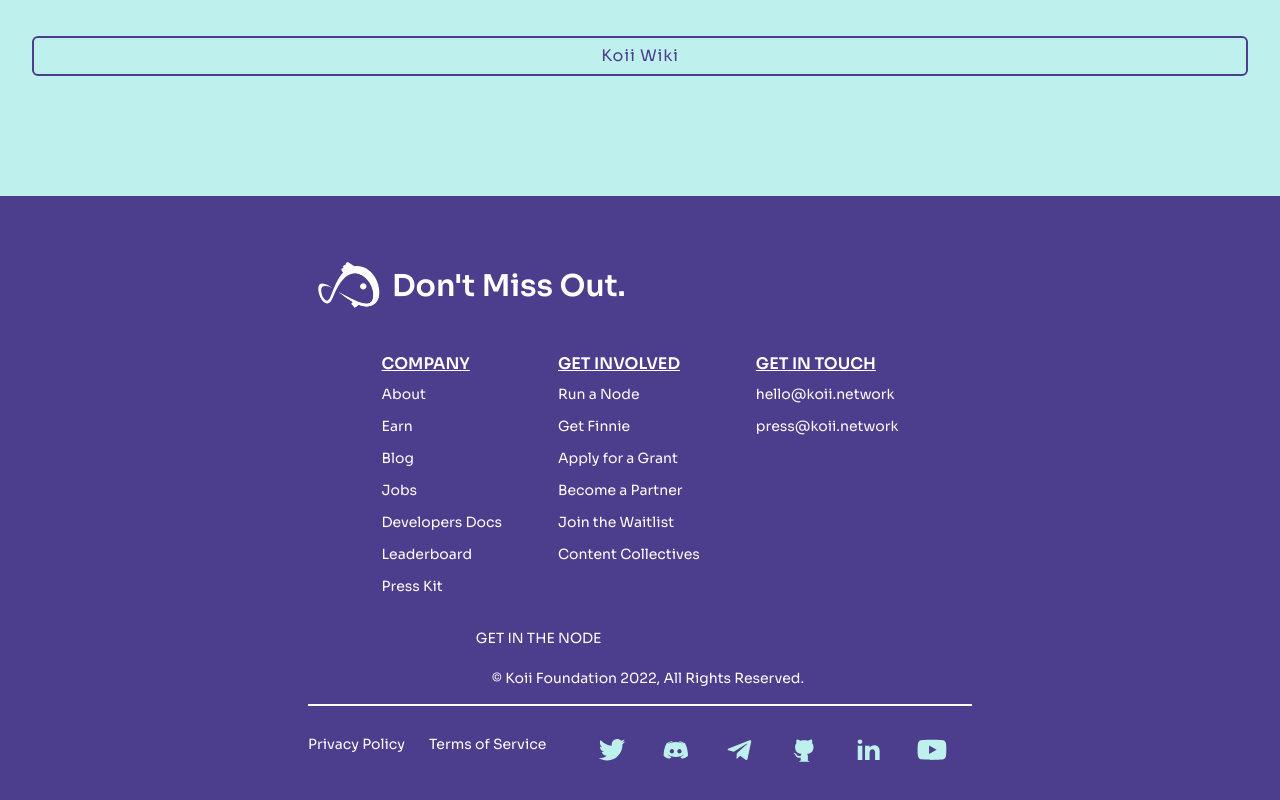
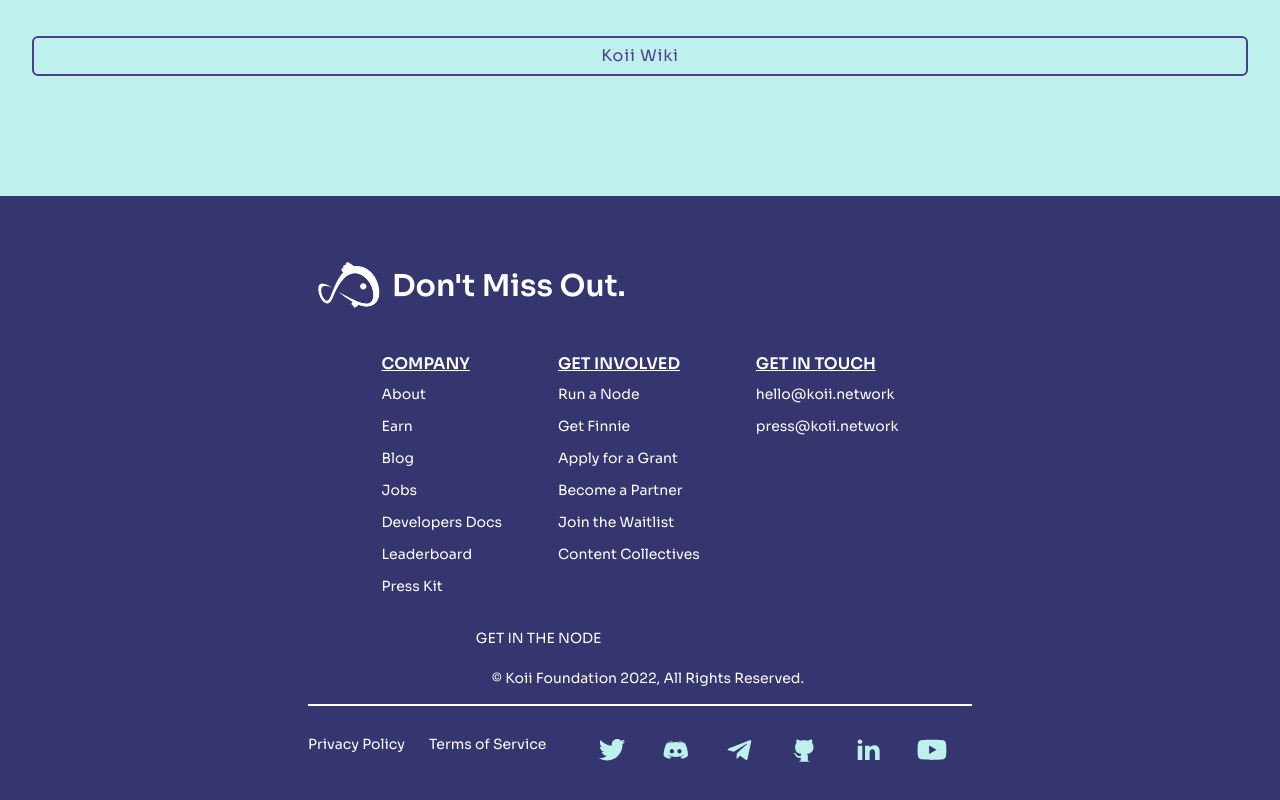
Before and after one commit to koii-network/homepage, a Next.js app: page /founders in a window 1280 px wide. Shown: the part 9651-10451 px from the top of the page. Built offline with nearby package versions, Linux system fonts and the light colour scheme.

Commit message:
Tweak footer's desktop background

```diff
--- a/components/footer/footer.tsx
+++ b/components/footer/footer.tsx
@@ -12,7 +12,7 @@ import { Policy } from "./policy";
 
 export const Footer = () => {
   return (
-    <footer className="relative bg-koiipurpledark md:bg-koiipurple app-footer pb-[100px] md:pb-[54px] text-white">
+    <footer className="relative bg-koiipurpledark app-footer pb-[100px] md:pb-[54px] text-white">
       <div className="container mx-auto md:pt-12">
         <div className="max-w-[1060px] mx-auto">
           <div className="flex justify-center md:justify-start md:flex-start align-self items-center	font-semibold text-[30px] pb-6">
```
